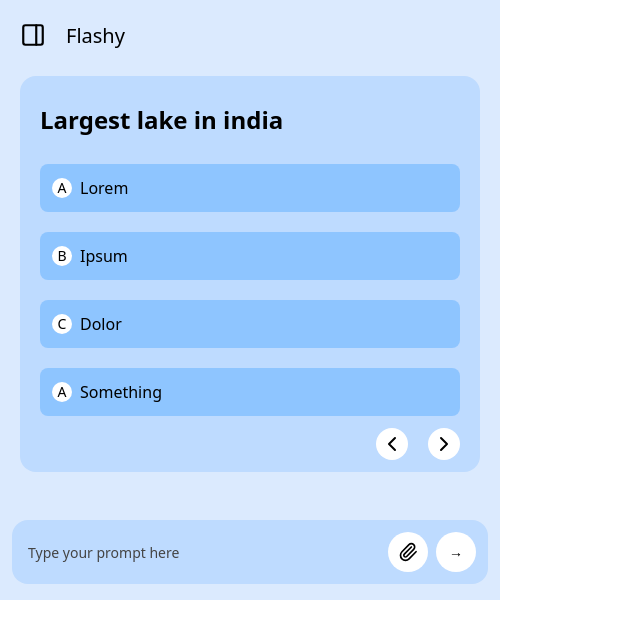
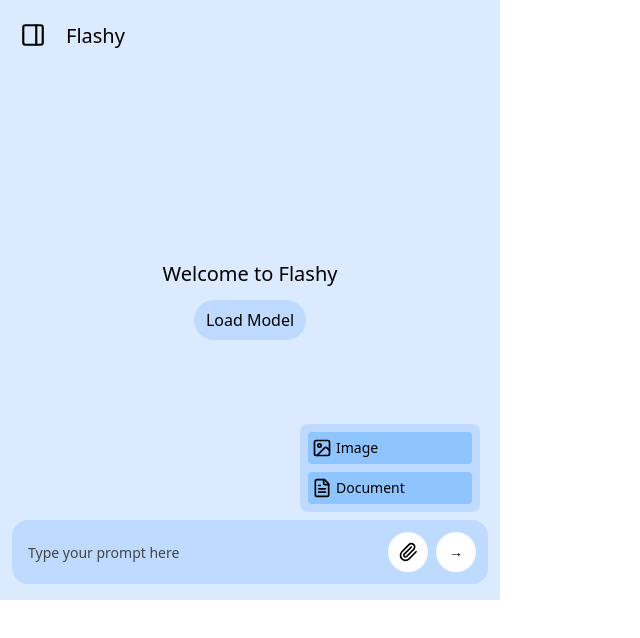
Before and after one commit to harryfrzz/flashy, a React (Vite) app: page / in a window 1280 px wide. Both pictures are taken after a click on the button 408 px from the left and 552 px from the top of the page. Shown: the top 638 px of the page, without its empty margins (0-640 px from the left). Built offline with nearby package versions, Linux system fonts and the light colour scheme.

Commit message:
feat: added attach file, welcome screen & updated sidebar components

```diff
--- a/src/App.tsx
+++ b/src/App.tsx
@@ -2,24 +2,35 @@ import { useState } from 'react'
 import InputBar from './components/input-bar'
 import Topbar from './components/topbar'
 import Sidebar from './components/sidebar'
-import FlashCard from './components/flash-card'
+import Welcome from './components/welcome-screen'
+import AttachFile from './components/attach-files'
 
 function App() {
   const [isSidebarOpen, setIsSidebarOpen] = useState(false)
 
-  const openSidebar = () => setIsSidebarOpen(true)
+  const [isPopupOpen, setPopupOpen] = useState(false)
+
+
+  const openSidebar = () => {
+    setIsSidebarOpen(true)
+    setPopupOpen(false)
+  }
   const closeSidebar = () => setIsSidebarOpen(false)
 
+  const togglePopup = () => setPopupOpen(!isPopupOpen)
+  const closePopup = () => setPopupOpen(false)
+
   return (
-    <div className='w-[500px] h-[600px] relative bg-blue-100 overflow-hidden'>
+    <div onClick={closePopup} className='w-[500px] h-[600px] relative bg-blue-100 overflow-hidden'>
       <Sidebar isOpen={isSidebarOpen} onClose={closeSidebar} />
       <Topbar onOpenSidebar={openSidebar} />
 
       <div className='w-full h-full p-5 flex justify-start items-center flex-col gap-4'>
-        <FlashCard/>
+        <Welcome/>
       </div>
 
-      <InputBar/>
+      <AttachFile isOpen={isPopupOpen}/>
+      <InputBar onOpenPopup={togglePopup}/>
     </div>
   )
 }
--- /dev/null
+++ b/src/components/attach-files.tsx
@@ -0,0 +1,25 @@
+import { FileText, Image } from "lucide-react";
+
+interface attachProps {
+    isOpen: boolean;
+}
+
+export default function AttachFile({isOpen} : attachProps){
+    return(
+        <div
+            onClick={(e) => e.stopPropagation()}
+            className={`
+                absolute bottom-22 right-5 p-2 gap-2 h-auto w-45 flex justify-start flex-col bg-blue-200 z-40 rounded-lg
+                ${isOpen ? 'flex': 'hidden'}`}>
+
+                <div className="w-full px-1 h-8 bg-blue-300 flex justify-start items-center text-sm gap-1 rounded-sm">
+                    <Image width={20}/>
+                    <p>Image</p>
+                </div>
+                <div className="px-1 w-full h-8 bg-blue-300 flex justify-start items-center text-sm gap-1 rounded-sm">
+                    <FileText width={20}/>
+                    <p>Document</p>
+                </div>
+        </div>
+    )
+}
--- a/src/components/flash-card.tsx
+++ b/src/components/flash-card.tsx
@@ -5,6 +5,8 @@ export default function FlashCard(){
     return(
         <div className="w-full h-auto min-h-auto max-h-105 bg-blue-200 rounded-2xl mt-14 px-5 flex flex-col">
             <h1 className="text-2xl py-7 font-bold">Largest lake in india</h1>
+            <p className="absolute top-27 right-10">1/10</p>
+
             <div className="flex flex-col gap-5">
                 <div className="w-full h-12 rounded-lg bg-blue-300 flex justify-start items-center px-3 gap-2">
                     <OptionBubble optionStr={"A"}/>
--- a/src/components/input-bar.tsx
+++ b/src/components/input-bar.tsx
@@ -1,12 +1,16 @@
 import { Paperclip } from "lucide-react";
 
-export default function InputBar(){
+interface inputBarProps {
+    onOpenPopup: () => void;
+}
+export default function InputBar({onOpenPopup}: inputBarProps){
+
     return(
         <div className="absolute bottom-0 left-0 right-0 flex gap-2 py-3 px-3 bg-blue-200 rounded-2xl ml-3 mr-3 mb-4">
             <div className="flex-1 h-10 rounded-full bg-transparent">
                 <input className="w-full h-full outline-none text-sm text-black placeholder:text-[rgb(68,68,68)] px-1" type="text" placeholder="Type your prompt here"/>
             </div>
-            <button className="bg-white w-10 h-10 rounded-full flex items-center justify-center hover:bg-gray-100">
+            <button onClick={(e) => {e.stopPropagation(); onOpenPopup();}} className="bg-white w-10 h-10 rounded-full flex items-center justify-center hover:bg-gray-100">
                 <Paperclip width={20}/>
             </button>
             <button className="bg-white w-10 h-10 rounded-full flex items-center justify-center hover:bg-gray-100">
--- a/src/components/option-bubble.tsx
+++ b/src/components/option-bubble.tsx
@@ -1,6 +1,6 @@
 export default function OptionBubble({optionStr}: {optionStr: String}){
     return(
-        <div className="w-5 h-5 rounded-full bg-white flex justify-center items-center">
+        <div className="w-5 h-5 rounded-full bg-blue-50 flex justify-center items-center">
             <p className="text-sm">{optionStr}</p>
         </div>
     )
--- a/src/components/sidebar.tsx
+++ b/src/components/sidebar.tsx
@@ -12,12 +12,12 @@ export default function Sidebar({ isOpen, onClose }: SidebarProps) {
             {/* Backdrop */}
             {isOpen && (
                 <div
-                    className="w-[500px] h-[600px] fixed inset-0 bg-white opacity-20 z-20"
+                    className="w-[500px] h-[600px] fixed inset-0 bg-black opacity-20 z-20"
                     onClick={onClose}
                 />
             )}
             <div className={`
-                fixed top-0 left-0 p-2 gap-2 h-[600px] flex justify-start flex-col w-64 bg-blue-200 z-50 transform transition-transform duration-300 ease-in-out
+                fixed top-0 left-0 p-2 gap-2 h-[600px] flex justify-start flex-col w-64 bg-blue-100 z-50 transform transition-transform duration-300 ease-in-out
                 ${isOpen ? 'translate-x-0' : '-translate-x-full'}
             `}>
 
@@ -31,14 +31,15 @@ export default function Sidebar({ isOpen, onClose }: SidebarProps) {
                     </button>
                 </div>
                 <div className="flex flex-col gap-3 mt-2">
-                    <div className="w-full h-10 bg-blue-300 flex justify-start items-center gap-2 px-2 rounded-lg">
+                    <div className="w-full h-10 bg-blue-200 flex justify-start items-center gap-2 px-2 rounded-lg">
                         <SquarePen width={18}/>
                         <p className="text-sm">New Flashcard</p>
                     </div>
-                    <div className="w-full h-10 bg-blue-300 flex justify-start items-center gap-2 px-2 rounded-lg">
+                    <div className="w-full h-10 bg-blue-200 flex justify-start items-center gap-2 px-2 rounded-lg">
                         <Settings width={18}/>
                         <p className="text-sm">Settings</p>
                     </div>
+                    <h1 className="px-1 text-sm">History</h1>
                 </div>
 
 
--- /dev/null
+++ b/src/components/welcome-screen.tsx
@@ -0,0 +1,8 @@
+export default function Welcome(){
+    return(
+        <div className="w-full h-full flex justify-center items-center flex-col gap-3">
+            <h1 className="text-xl">Welcome to Flashy</h1>
+            <button className="bg-blue-200 py-2 px-3 rounded-full">Load Model</button>
+        </div>
+    )
+}
```
